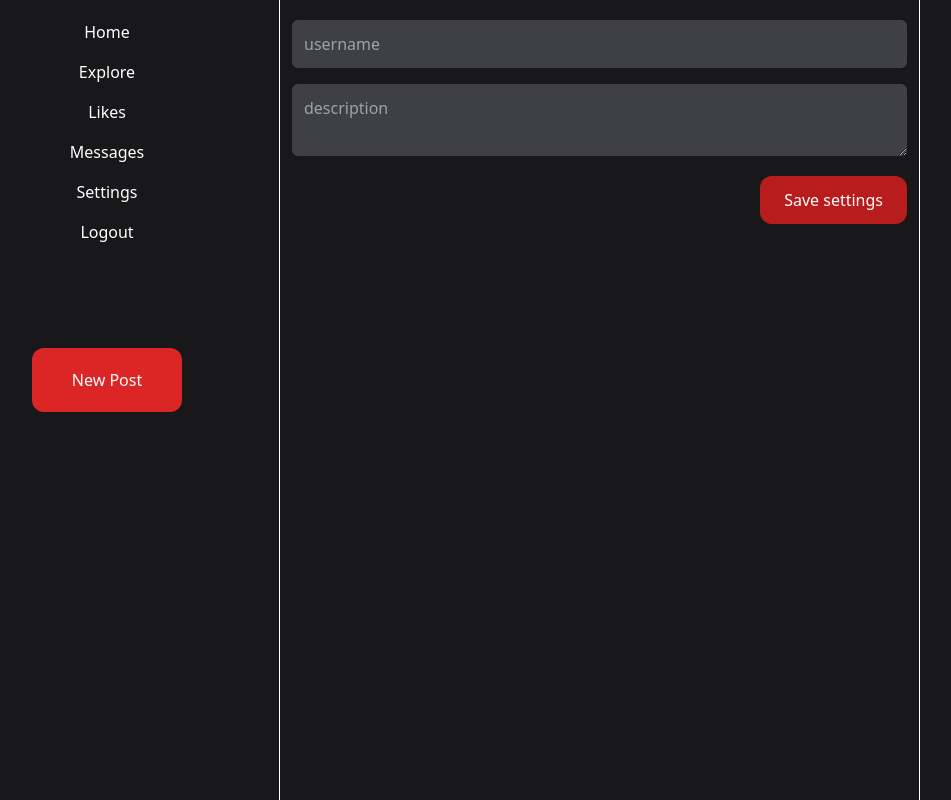
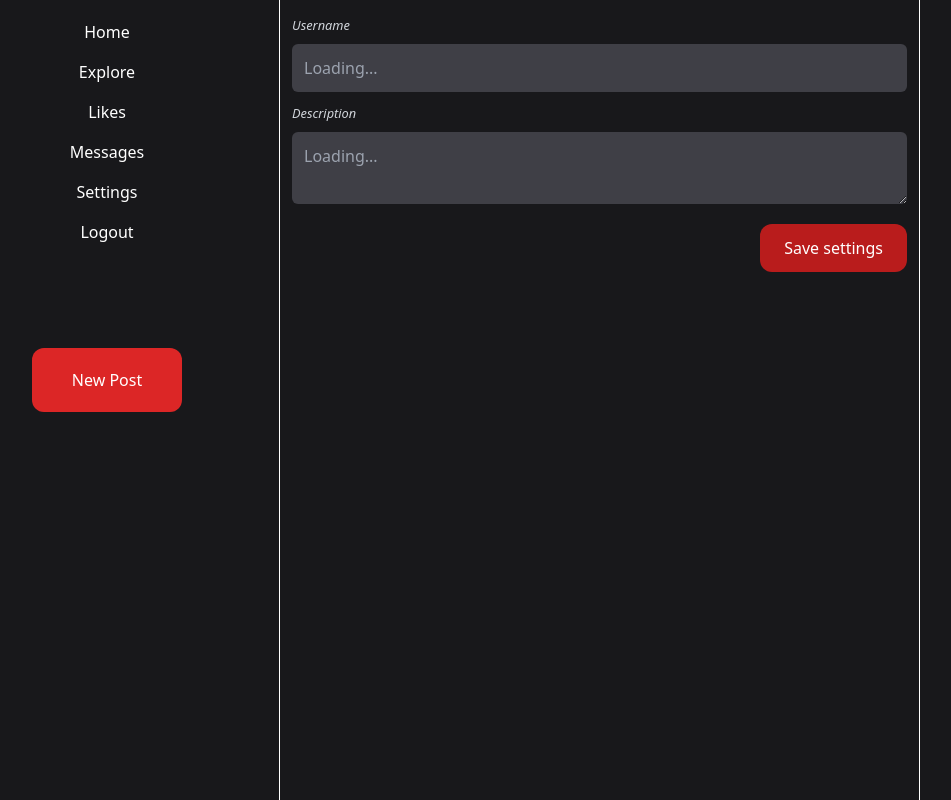
Before and after one commit to thepug432/MERN-twitter-clone, a React (Create React App) app in the folder client/: page /settings in a window 1280 px wide. Shown: the whole page, without its empty margins (41-992 px from the left). Built offline with nearby package versions, Linux system fonts and the light colour scheme; sample sign-in values are in the browser's storage.

Commit message:
html changes in settings

```diff
--- a/client/src/pages/Settings.jsx
+++ b/client/src/pages/Settings.jsx
@@ -6,8 +6,12 @@ import Wrapper from '../components/Wrapper'
 
 function Settings() {
     const navigate = useNavigate()
-    const [userData, setUserData] = useState(null)
     const user = useSelector((state) => {return state.auth.user})
+    const [userData, setUserData] = useState({
+        username: null,
+        description: null
+    })
+
 
     useEffect(() => {
         if(!user){
@@ -18,8 +22,22 @@ function Settings() {
     return (
         <Wrapper>
             <div className='m-3 flex flex-col'>
-                <input type='text' placeholder={'username'} className='bg-zinc-700 p-3 my-2 rounded-md'/>
-                <textarea type='description' placeholder={'description'} className='bg-zinc-700 p-3 my-2 rounded-md'/>
+
+                <label htmlFor='username'><small className='italic text-gray-300'>Username</small></label>
+                <input
+                    name='username'
+                    type='text'
+                    placeholder={userData.username ? 'Username' : 'Loading...'}
+                    className='bg-zinc-700 p-3 my-2 rounded-md'
+                />
+
+                <label htmlFor='username'><small className='italic text-gray-300'>Description</small></label>
+                <textarea
+                    name='description'
+                    type='description'
+                    placeholder={userData.description ? 'Description' : 'Loading...'}
+                    className='bg-zinc-700 p-3 my-2 rounded-md'
+                />
                 <motion.button
                     whileHover={{ scale: 1.1, backgroundColor: "rgb(239, 68, 68)" }}
                     whileTap={{ scale: .9 }}
```
